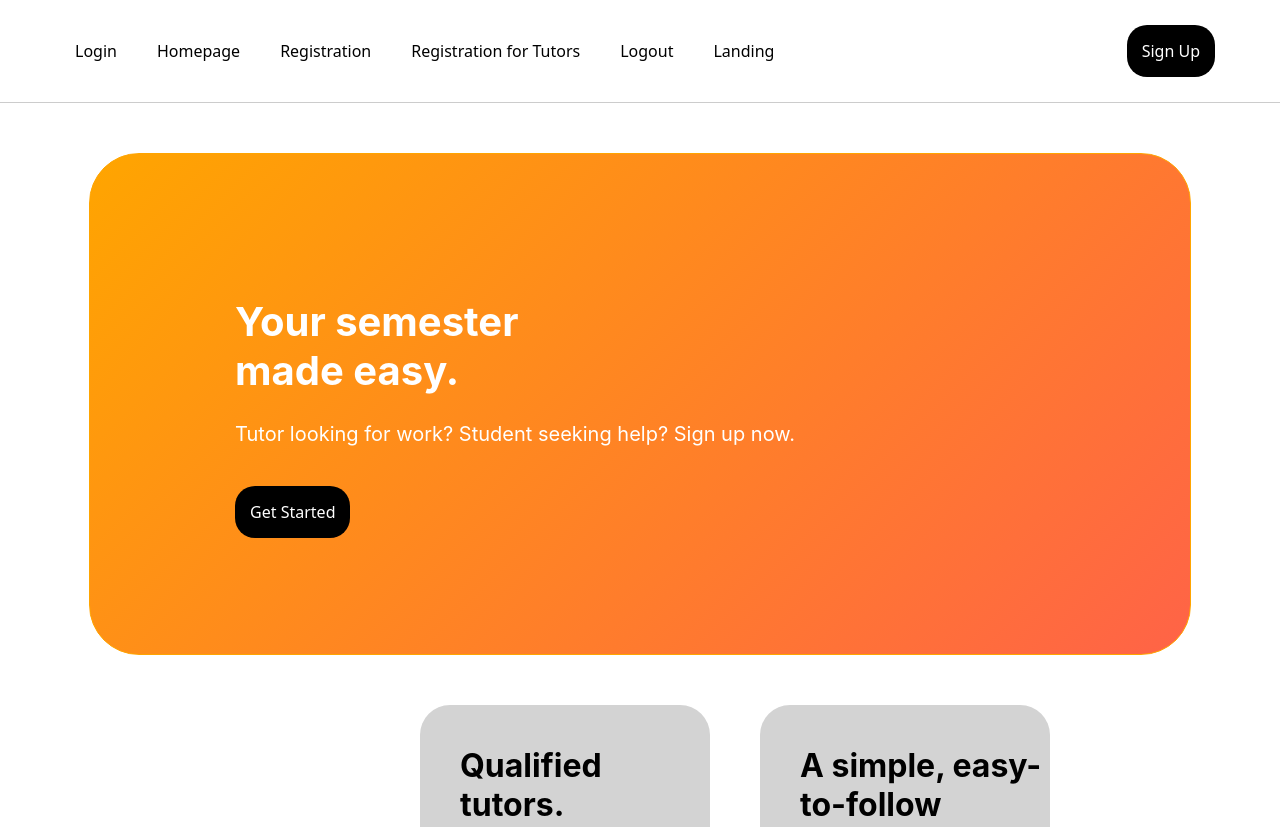
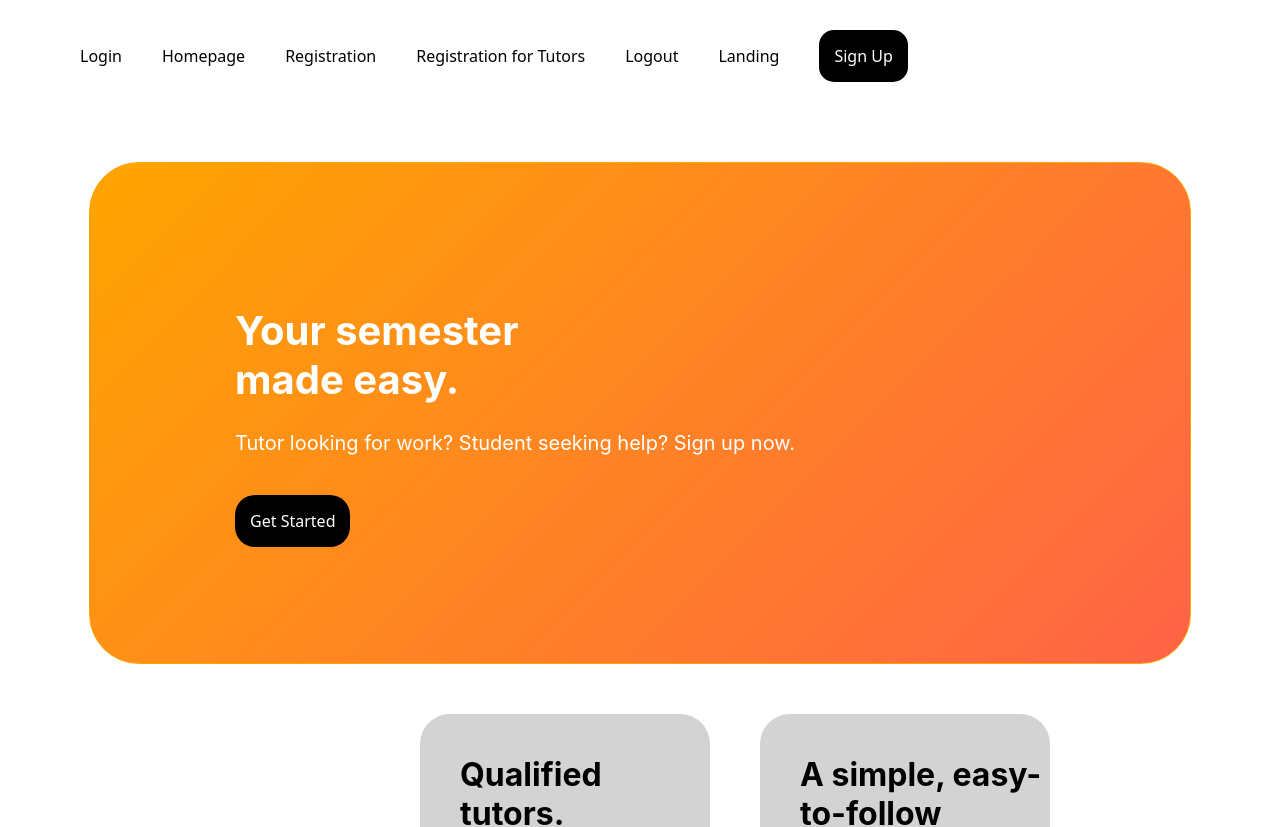
Before and after one commit to jagganjestine/CS4485, a React (Create React App) app in the folder online-tutoring/: page /landing in a window 1280 px wide. Shown: the top 827 px of the page. Built offline with nearby package versions, Linux system fonts and the light colour scheme.

Commit message:
chore: sticky navbar

```diff
--- a/online-tutoring/src/components/Landing.css
+++ b/online-tutoring/src/components/Landing.css
@@ -44,6 +44,7 @@
     width: 250px;
     border-radius: 30px;
     margin-left: 50px;
+    padding-right: 20px;
 }
 
 .info3-left {
--- a/online-tutoring/src/components/Navbar.css
+++ b/online-tutoring/src/components/Navbar.css
@@ -1,4 +1,13 @@
-.navbar {
+  .sticky {
+    position: fixed;
+    top: 0;
+    width: 100%;
+    z-index: 100;
+    background-color: white; /* Change the background color when sticky */
+    border-bottom: 1px solid #ccc; /* Retain the border when sticky */
+  }
+
+  .navbar {
     display: flex; /* Use flexbox to control alignment */
     justify-content: space-between; /* Space items evenly, pushing the button to the right */
     align-items: center; /* Center items vertically within the navbar */
@@ -6,8 +15,8 @@
     font-family: system-ui, -apple-system, BlinkMacSystemFont, 'Segoe UI', Roboto, Oxygen, Ubuntu, Cantarell, 'Open Sans', 'Helvetica Neue', sans-serif;
     font-size: medium;
     font-weight: 500;
-    padding: 25px;
-    border-bottom: 1px solid #ccc;
+    padding: 15px;
+    transition: background-color 0.6s; /* Add transition for smooth color change */
   }
 
   .signup-container {
@@ -41,7 +50,7 @@
     border:none;
     cursor: pointer;
     padding: 15px;
-    border-radius: 20px;
+    border-radius: 15px;
   }
   .signup:hover {
     color: black;
--- a/online-tutoring/src/components/Navbar.js
+++ b/online-tutoring/src/components/Navbar.js
@@ -1,16 +1,37 @@
 import React from 'react'
 import { Link, useNavigate} from 'react-router-dom'
 import './Navbar.css'
+import { useState, useEffect } from 'react'
 import Registration from './Registration'
 const Navbar = () => {
 
   const navigate = useNavigate();
-
   const navigateRegister = () => {
     navigate('/Registration');
   }
+
+  const [isSticky, setIsSticky] = useState(false);
+
+  // Function to handle scrolling and toggle the sticky class
+  const handleScroll = () => {
+    if (window.pageYOffset > 0) {
+      setIsSticky(true);
+    } else {
+      setIsSticky(false);
+    }
+  };
+
+  // Add an event listener for the scroll event
+  useEffect(() => {
+    window.addEventListener('scroll', handleScroll);
+    return () => {
+      // Remove the event listener when the component unmounts
+      window.removeEventListener('scroll', handleScroll);
+    };
+  }, []);
+
   return (
-
+    <div id="navbar1" className={isSticky ? 'navbar sticky' : 'navbar'}>
     <nav className='navbar'>
       <ul>
         <li>
@@ -35,8 +56,8 @@ const Navbar = () => {
         <div className='signup-container'>
           <button className='signup'onClick={navigateRegister}>Sign Up</button>
         </div>
-
     </nav>
+    </div>
   )
 }
 
```
